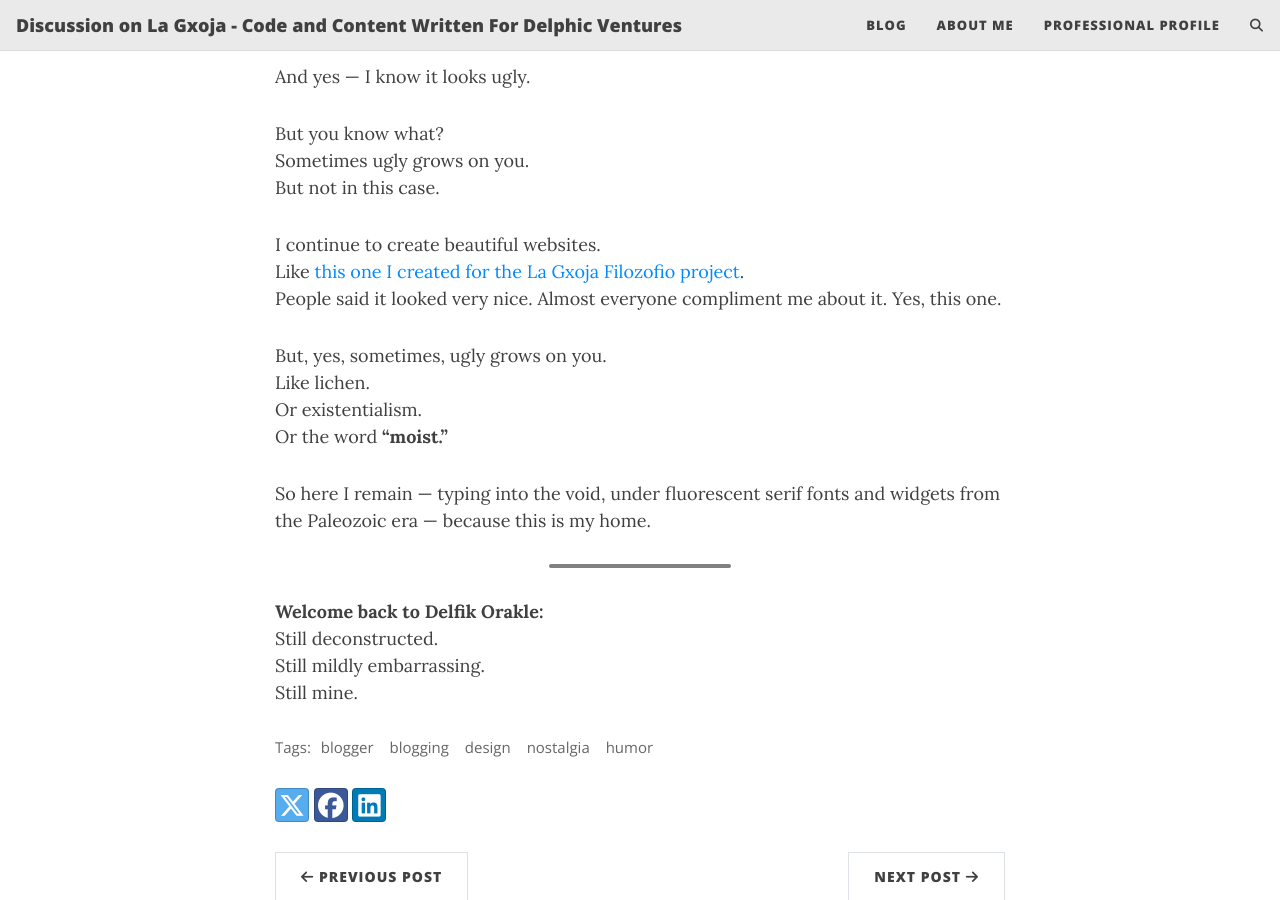
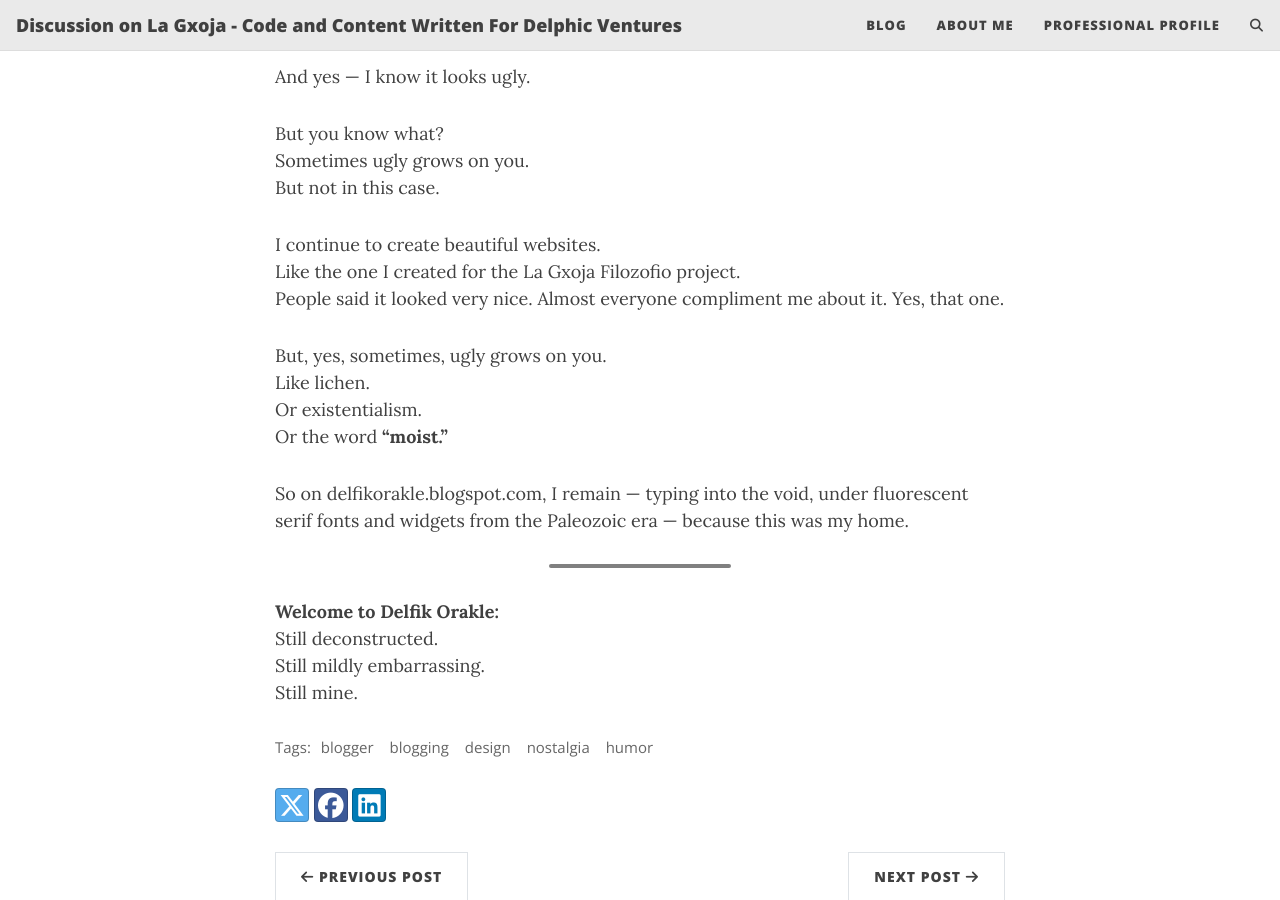
Before and after one commit to delphicventurescode/delphicventurescode.github.io, a Jekyll site: the page built from _posts/2025-07-03-bloga-afiso-pri-blogado-2.md, in a window 1280 px wide and 900 px high, scrolled down 1796 px. Built offline with Jekyll 4.4.1, drawn with Linux system fonts in a browser that asks for light colours; comment, search, counter and statistics services are not loaded.

Commit message:
changed post

```diff
--- a/_posts/2025-07-03-bloga-afiso-pri-blogado-2.md
+++ b/_posts/2025-07-03-bloga-afiso-pri-blogado-2.md
@@ -55,19 +55,19 @@ Sometimes ugly grows on you.
 But not in this case.
 
 I continue to create beautiful websites.
-Like [this one I created for the La Gxoja Filozofio project](#).
-People said it looked very nice. Almost everyone compliment me about it. Yes, this one.
+Like the one I created for the La Gxoja Filozofio project.
+People said it looked very nice. Almost everyone compliment me about it. Yes, that one.
 
 But, yes, sometimes, ugly grows on you.
 Like lichen.
 Or existentialism.
 Or the word **"moist."**
 
-So here I remain — typing into the void, under fluorescent serif fonts and widgets from the Paleozoic era — because this is my home.
+So on delfikorakle.blogspot.com, I remain — typing into the void, under fluorescent serif fonts and widgets from the Paleozoic era — because this was my home.
 
 ---
 
-**Welcome back to Delfik Orakle:**
+**Welcome to Delfik Orakle:**
 Still deconstructed.
 Still mildly embarrassing.
 Still mine.
```
